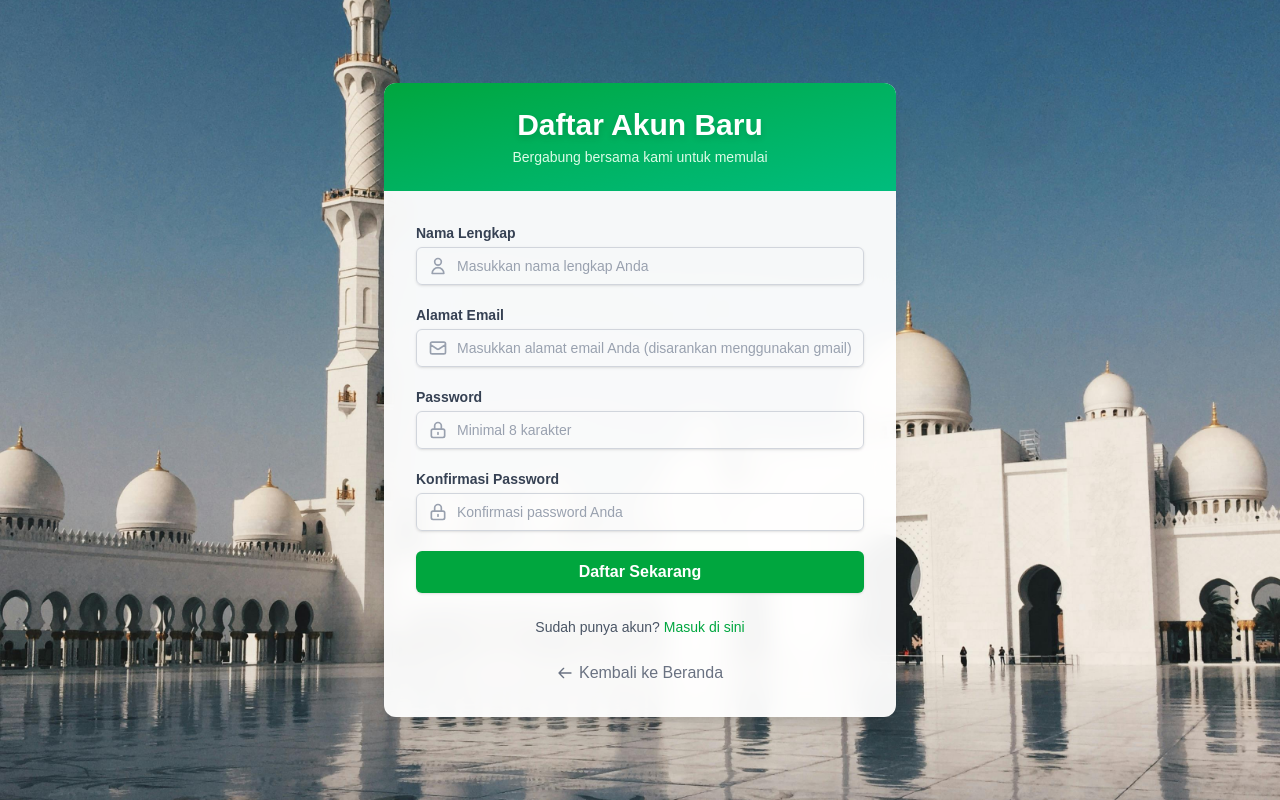
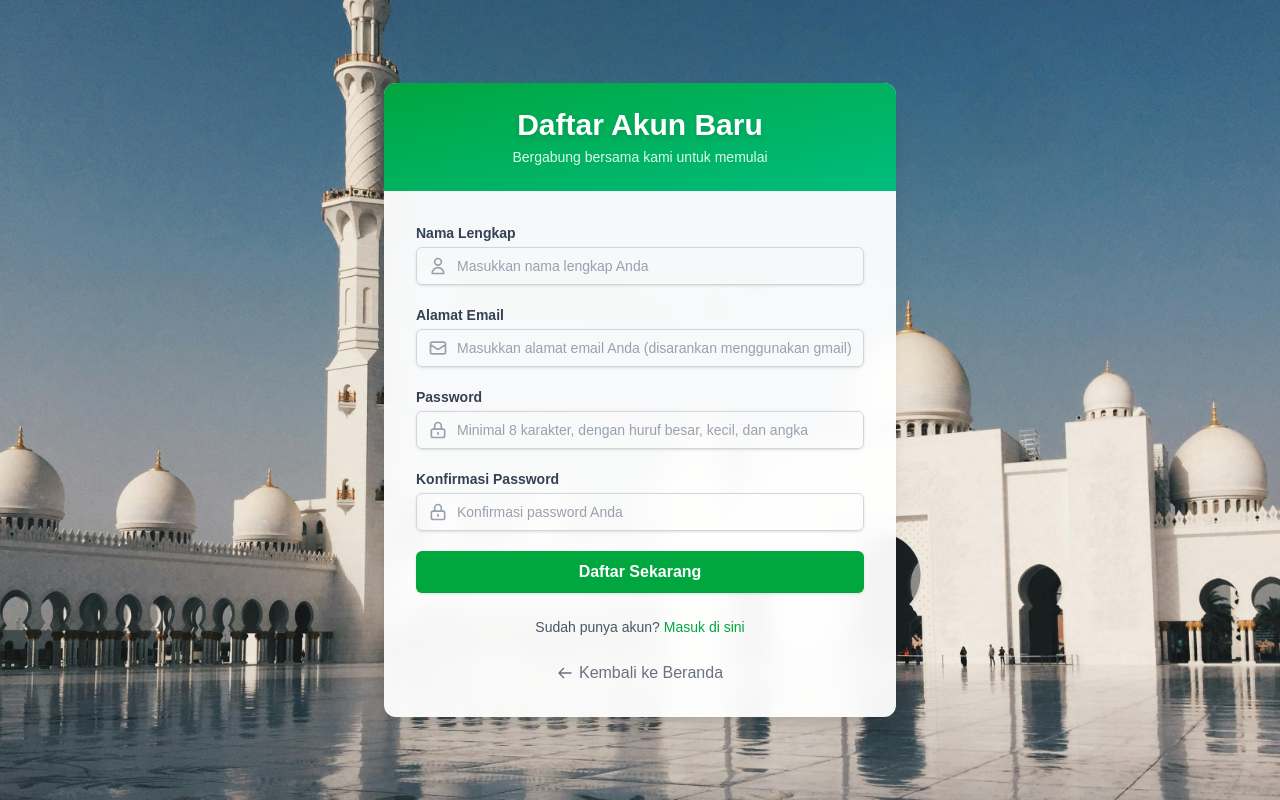
Before and after one commit to ashdq/pbl-masjidku, a Next.js app: page /register in a window 1280 px wide. Built offline with nearby package versions, Linux system fonts and the light colour scheme.

Commit message:
Menambahkan huruf besar, huruf kecil dan angka pada password

```diff
--- a/src/app/register/page.tsx
+++ b/src/app/register/page.tsx
@@ -187,8 +187,10 @@ export default function RegisterPage() {
                     autoComplete="new-password"
                     required
                     minLength={8}
+                    pattern="^(?=.*[a-z])(?=.*[A-Z])(?=.*\d)[A-Za-z\d]{8,}$"
+                    title="Password harus minimal 8 karakter dan mengandung huruf besar, huruf kecil, serta angka"
                     className="block w-full pl-10 pr-3 py-2 border border-gray-300 rounded-md shadow-sm placeholder-gray-400 focus:outline-none focus:ring-2 focus:ring-green-500 focus:border-green-500 sm:text-sm text-gray-800 transition-all duration-200"
-                    placeholder="Minimal 8 karakter"
+                    placeholder="Minimal 8 karakter, dengan huruf besar, kecil, dan angka"
                     value={formData.password}
                     onChange={handleChange}
                   />
```
